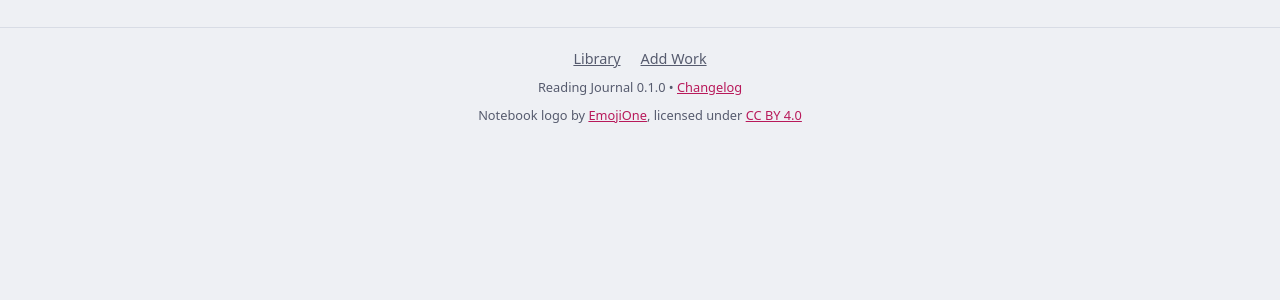
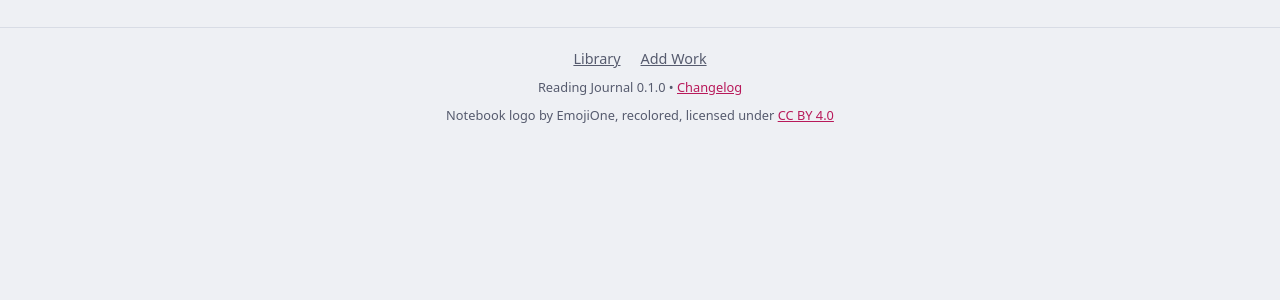
Before and after one commit to anneonymie/Reading-Journal, a Flask app: page / in a window 1280 px wide. Shown: the part 416-716 px from the top of the page. Run offline with Flask 3, Linux system fonts and the light colour scheme; data comes from the database, SQL or seed files in the repository; data that the repository does not hold is empty; some libraries are stand-ins or nearby versions.

Commit message:
Logo credit: note the recolor, drop the source link

```diff
--- a/journal/templates/base.html
+++ b/journal/templates/base.html
@@ -32,8 +32,7 @@
       <a href="{{ url_for('journal.work_new') }}">Add Work</a>
     </nav>
     <p>Reading Journal {{ app_version }} • <a href="{{ url_for('journal.changelog') }}">Changelog</a></p>
-    <p>Notebook logo by <a href="https://github.com/joypixels/emojione">EmojiOne</a>,
-       licensed under <a href="https://creativecommons.org/licenses/by/4.0/">CC BY 4.0</a></p>
+    <p>Notebook logo by EmojiOne, recolored, licensed under <a href="https://creativecommons.org/licenses/by/4.0/">CC BY 4.0</a></p>
   </footer>
 </body>
 </html>
--- a/test_app.py
+++ b/test_app.py
@@ -399,7 +399,7 @@ def test_footer_version_links_and_credit():
     for href in ('href="/"', 'href="/works/new"',
                  'href="https://creativecommons.org/licenses/by/4.0/"'):
         assert href in footer, href
-    assert "EmojiOne" in footer
+    assert "Notebook logo by EmojiOne, recolored, licensed under" in footer   # CC BY: credit, changes, licence link
 
 def test_changelog_page():
     a = App()
```
Also changed, not shown: CLAUDE.md (+1 -1 lines).
